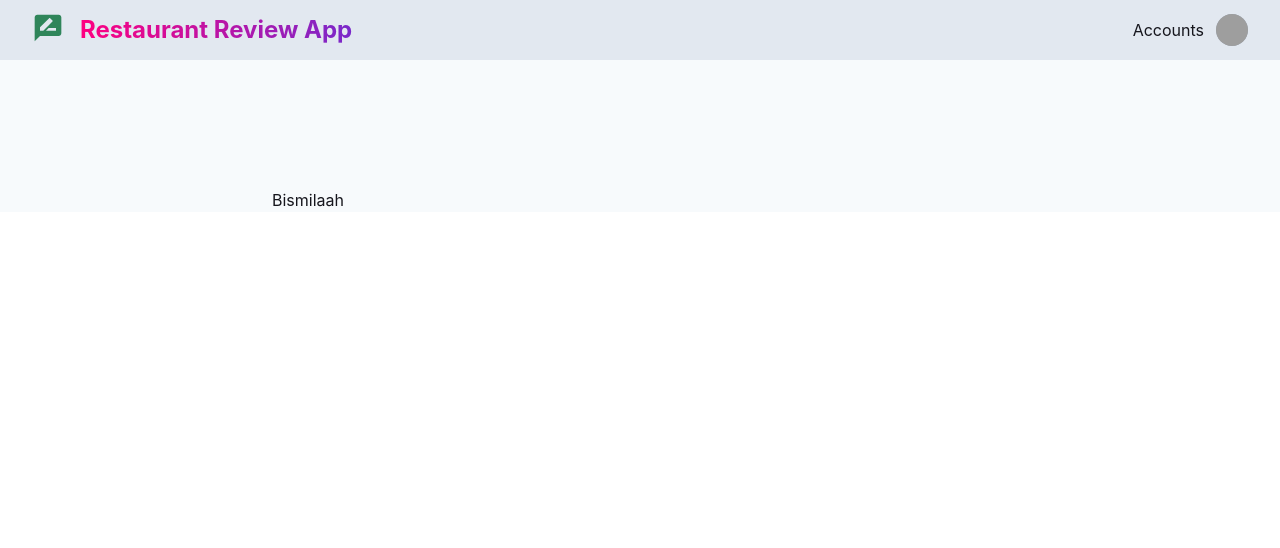
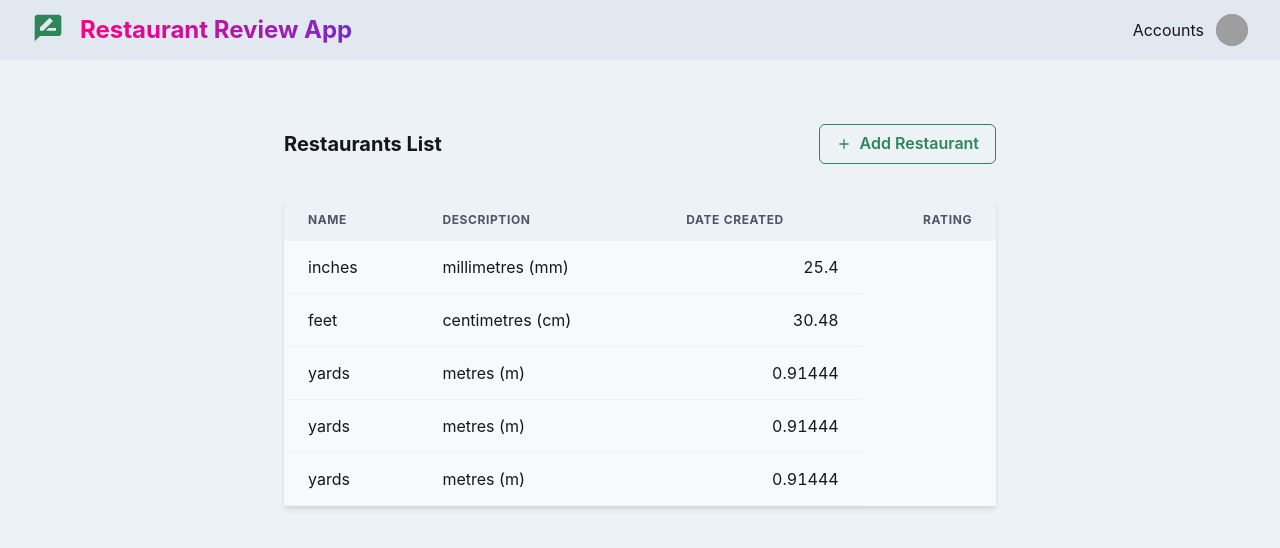
Before and after one commit to janogale/restaurant-review, a Next.js app: page / in a window 1280 px wide. Shown: the top 548 px of the page. Built offline with nearby package versions, Linux system fonts and the light colour scheme; grey boxes are pictures that could not be loaded.

Commit message:
Add Restaurant Add component

```diff
--- a/src/components/Container.js
+++ b/src/components/Container.js
@@ -3,12 +3,13 @@ import { Flex, useColorMode } from "@chakra-ui/react";
 const Container = (props) => {
   const { colorMode } = useColorMode();
 
-  const bgColor = { light: "gray.50", dark: "gray.900" };
+  const bgColor = { light: "gray.100", dark: "gray.900" };
 
   const color = { light: "black", dark: "white" };
   return (
     <Flex
       direction="column"
+      minH="100vh"
       alignItems="center"
       justifyContent="flex-start"
       bg={bgColor[colorMode]}
--- a/src/components/Layout.js
+++ b/src/components/Layout.js
@@ -1,15 +1,15 @@
-import { Text } from "@chakra-ui/react";
 import React from "react";
 import Container from "./Container";
 import Header from "./Header";
 import Main from "./Main";
+import RestaurantList from "./restaurant/List";
 
 export default function Layout() {
   return (
     <Container>
       <Header />
       <Main>
-        <Text>Bismilaah</Text>
+        <RestaurantList />
       </Main>
     </Container>
   );
--- a/src/components/Main.js
+++ b/src/components/Main.js
@@ -6,7 +6,7 @@ export default function Main(props) {
       spacing="1.5rem"
       width="100%"
       maxWidth="48rem"
-      pt="8rem"
+      pt="4rem"
       px="1rem"
       {...props}
     />
--- /dev/null
+++ b/src/components/restaurant/Add.js
@@ -0,0 +1,12 @@
+import React from "react";
+
+import { MdAdd } from "react-icons/md";
+import { Button } from "@chakra-ui/react";
+
+export default function AddRestuarant() {
+  return (
+    <Button leftIcon={<MdAdd />} colorScheme="green" variant="outline">
+      Add Restaurant
+    </Button>
+  );
+}
--- a/src/components/restaurant/List.js
+++ b/src/components/restaurant/List.js
@@ -12,21 +12,27 @@ import {
 } from "@chakra-ui/react";
 import React from "react";
 
+import AddRestuarant from "./Add";
+
 export default function RestaurantList() {
   return (
     <VStack align="start">
-      <Flex mb={3}>
+      <Flex width="100%" mb={4} justify="space-between" align="center" px={3}>
         <Heading as="h2" fontSize="xl">
           Restaurants List
         </Heading>
+        <Box>
+          <AddRestuarant />
+        </Box>
       </Flex>
       <Box width="100%" p={3}>
         <Table bg="gray.50" boxShadow="md">
           <Thead bg="gray.100">
             <Tr>
-              <Th>To convert</Th>
-              <Th>into</Th>
-              <Th isNumeric>multiply by</Th>
+              <Th>Name</Th>
+              <Th>Description</Th>
+              <Th>Date Created</Th>
+              <Th isNumeric>Rating</Th>
             </Tr>
           </Thead>
           <Tbody>
@@ -55,46 +61,6 @@ export default function RestaurantList() {
               <Td>metres (m)</Td>
               <Td isNumeric>0.91444</Td>
             </Tr>
-            <Tr>
-              <Td>yards</Td>
-              <Td>metres (m)</Td>
-              <Td isNumeric>0.91444</Td>
-            </Tr>
-            <Tr>
-              <Td>yards</Td>
-              <Td>metres (m)</Td>
-              <Td isNumeric>0.91444</Td>
-            </Tr>
-            <Tr>
-              <Td>yards</Td>
-              <Td>metres (m)</Td>
-              <Td isNumeric>0.91444</Td>
-            </Tr>
-            <Tr>
-              <Td>yards</Td>
-              <Td>metres (m)</Td>
-              <Td isNumeric>0.91444</Td>
-            </Tr>
-            <Tr>
-              <Td>yards</Td>
-              <Td>metres (m)</Td>
-              <Td isNumeric>0.91444</Td>
-            </Tr>
-            <Tr>
-              <Td>yards</Td>
-              <Td>metres (m)</Td>
-              <Td isNumeric>0.91444</Td>
-            </Tr>
-            <Tr>
-              <Td>yards</Td>
-              <Td>metres (m)</Td>
-              <Td isNumeric>0.91444</Td>
-            </Tr>
-            <Tr>
-              <Td>yards</Td>
-              <Td>metres (m)</Td>
-              <Td isNumeric>0.91444</Td>
-            </Tr>
           </Tbody>
         </Table>
       </Box>
```
